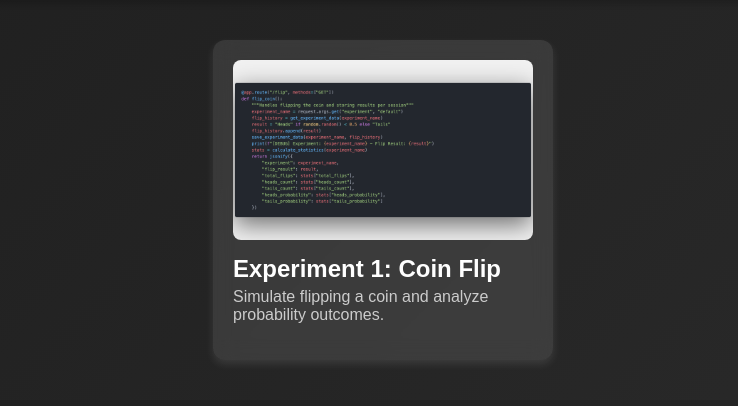
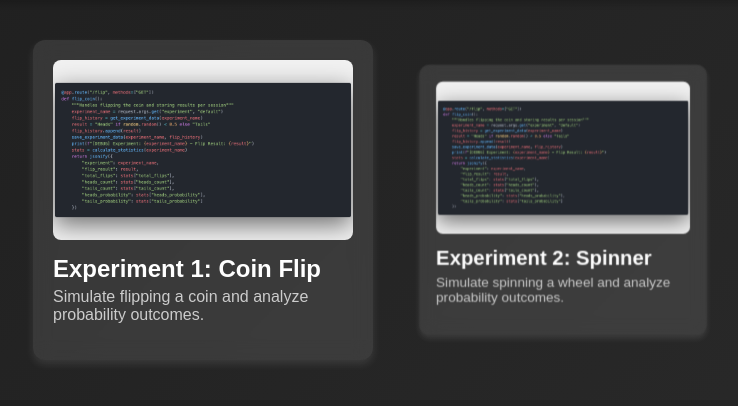
Before and after one commit to jackh54/Probability-Sim, a Flask app: page / in a window 1280 px wide. Shown: the part 131-537 px from the top of the page, without its empty margins (257-995 px from the left). Run offline with Flask 3, Linux system fonts and the light colour scheme; some libraries are stand-ins or nearby versions.

Commit message:
Update index.html

```diff
--- a/templates/index.html
+++ b/templates/index.html
@@ -21,6 +21,13 @@
                     <p>Simulate flipping a coin and analyze probability outcomes.</p>
                 </div>
             </div>
+        <div class="experiment-card" onclick="location.href='/experiments/experiment2'">
+            <div class="experiment-image" id="exp2-image"></div>
+            <div class="experiment-info">
+                <h2>Experiment 2: Spinner</h2>
+                <p>Simulate spinning a wheel and analyze probability outcomes.</p>
+            </div>
+        </div>
         </section>
     </main>
     <script>
```
